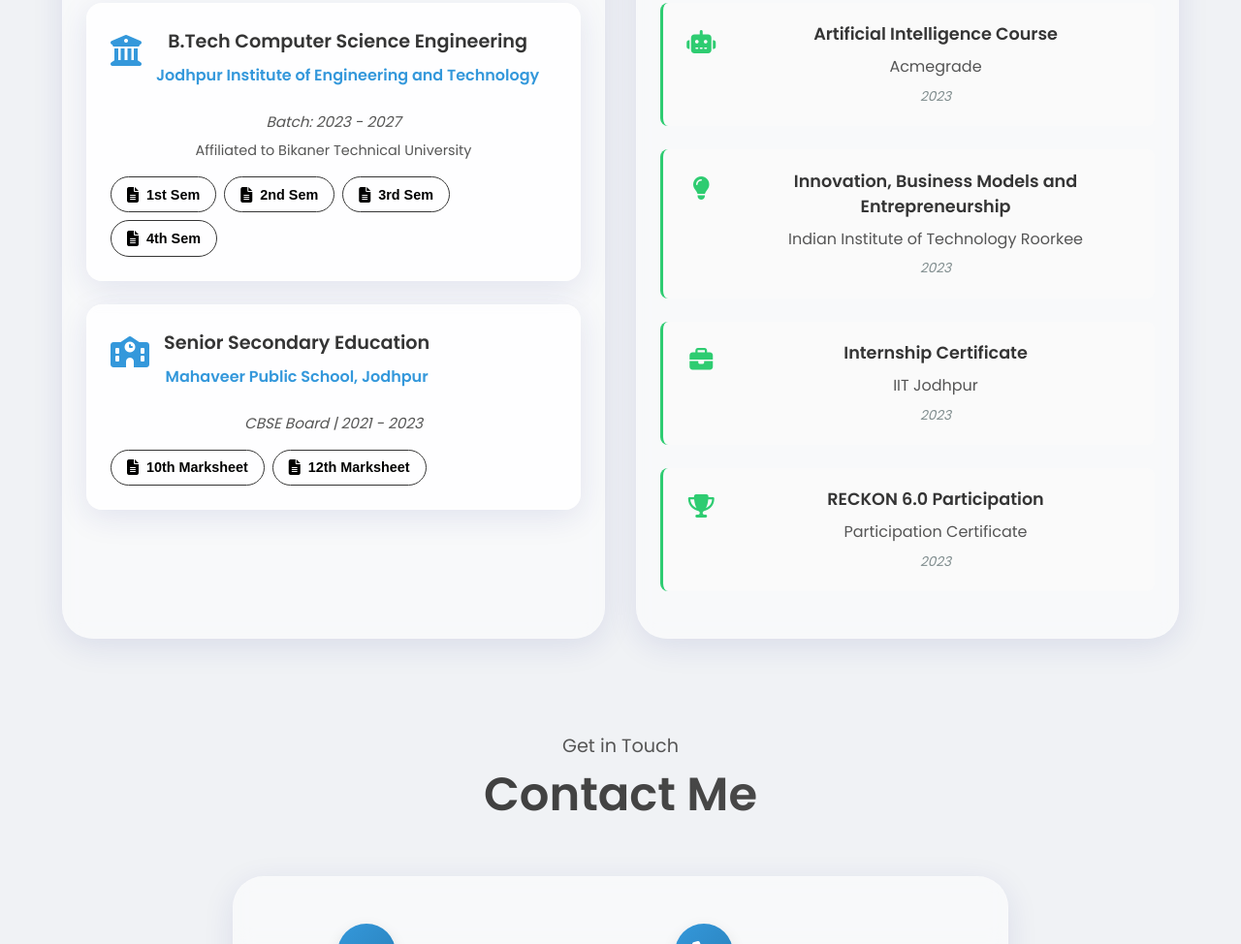
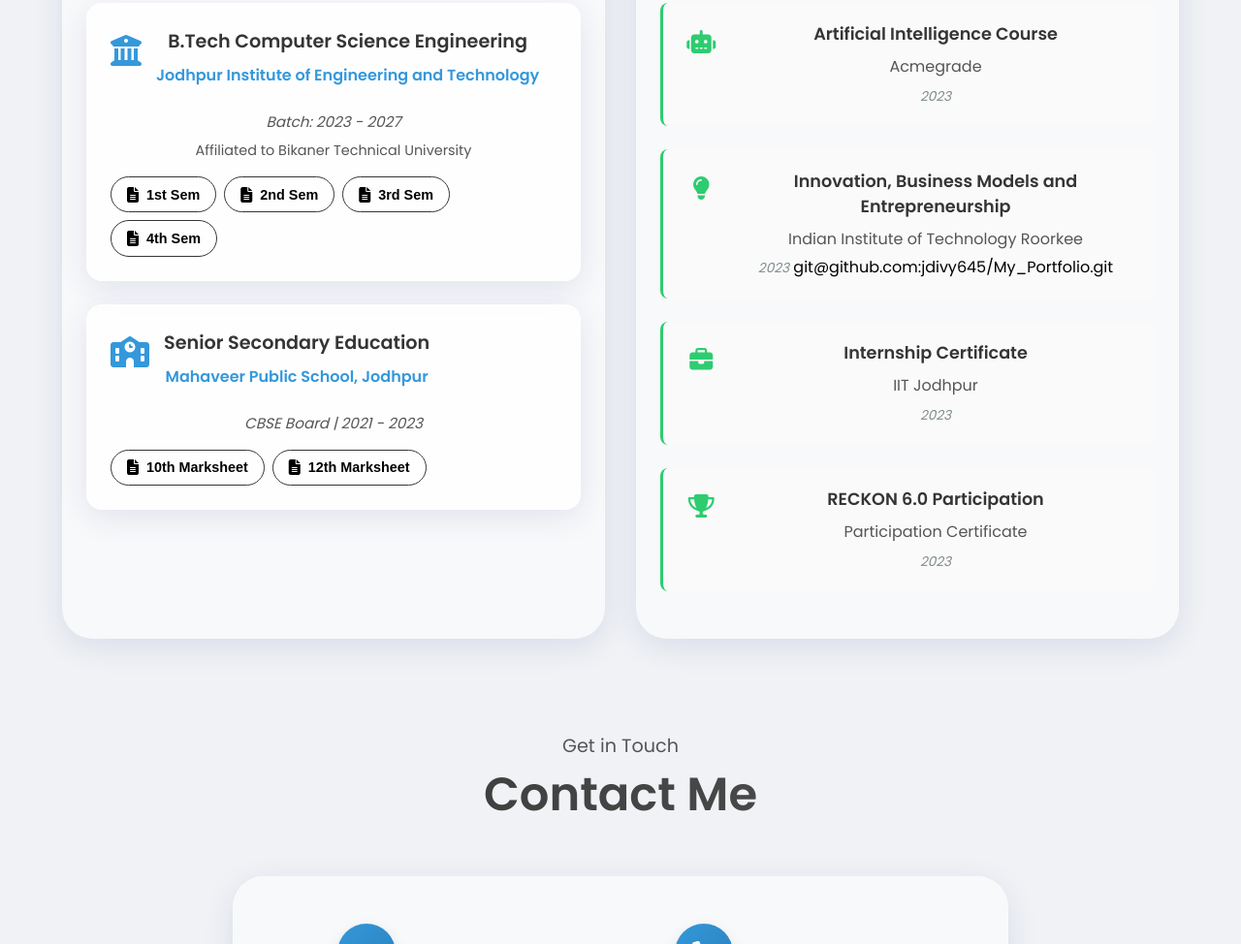
Before and after one commit to jdivy645/My_Portfolio, a plain HTML site: page index.html in a window 1280 px wide. Shown: the part 4764-5738 px from the top of the page at 97% size. Drawn offline with nearby package versions, Linux system fonts and the light colour scheme.

Commit message:
index changes

```diff
--- a/index.html
+++ b/index.html
@@ -381,7 +381,7 @@
                             <h3>Innovation, Business Models and Entrepreneurship</h3>
                             <p>Indian Institute of Technology Roorkee</p>
                             <span class="cert-date">2023</span>
-                        </div>
+            git@github.com:jdivy645/My_Portfolio.git            </div>
                     </div>
 
                     <div class="certification-item">
```
